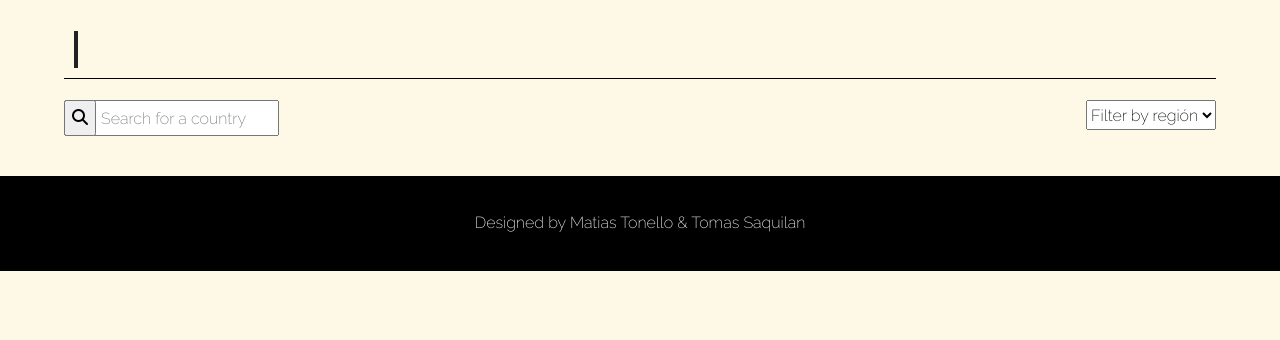
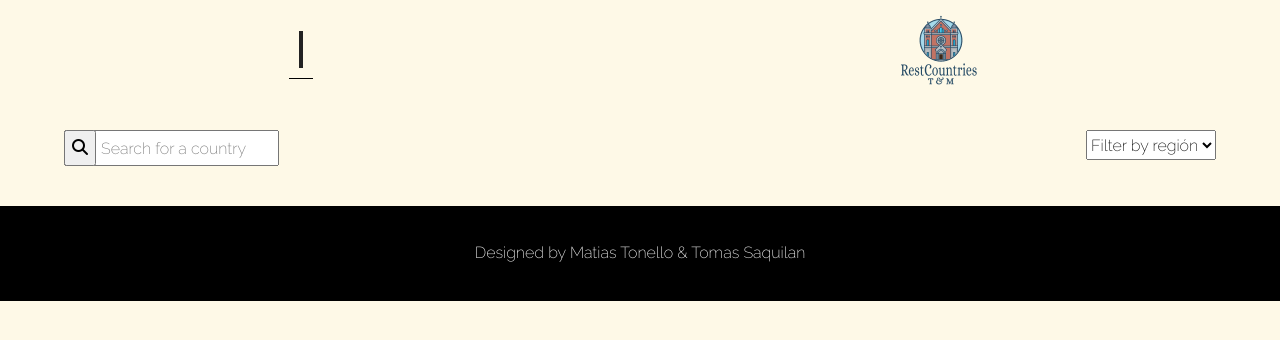
Before and after one commit to MatiasTonello/ApiFlags, a plain HTML site: page index.html in a window 1280 px wide. Drawn offline with Linux system fonts and the light colour scheme; no server answers.

Commit message:
feat/ logo fix/consoles.log

```diff
--- a/css/modules/header.css
+++ b/css/modules/header.css
@@ -1,14 +1,21 @@
 /* Header styles */
 
 header {
-    width: 90%;
   margin: auto;
-
+  position: relative;
+  display: flex;
+  justify-content: space-around;
+  align-items: center;
+  margin-bottom: 30px;
 }
 
 header h1 {
   padding: 10px;
   border-bottom: 1px solid black;
+}
+
+header img {
+  height: 100px;
 }
 
 span {
@@ -17,19 +24,24 @@ span {
   white-space: nowrap;
   border-right: 4px solid;
   width: 19ch;
-    animation: typing 5s infinite steps(19), blink .5s infinite step-end alternate;
+  animation: typing 5s infinite steps(19), blink 0.5s infinite step-end alternate;
   overflow: hidden;
 }
 
-@keyFrames typing {
-
+@keyframes typing {
   from {
-        width: 0
+    width: 0;
   }
 }
 
-@keyFrames blink {
+@keyframes blink {
   50% {
-        border-color: transparent
+    border-color: transparent;
   }
 }
+
+@media only screen and (max-width: 575px) {
+  header img {
+    display: none;
+  }
+}
--- a/index.html
+++ b/index.html
@@ -27,6 +27,7 @@
     <!-- Header -->
     <header>
       <h1><span>Where in the world?</span></h1>
+      <img src="img/logo.png" alt="" />
     </header>
 
     <!-- Article search -->
--- a/js/main.js
+++ b/js/main.js
@@ -2,8 +2,6 @@
 
 import { createFlag, createFlagByContinent } from './createFlag.js'
 import { capitalizeFirstLetter } from './capitalize.js'
-console.log("a ver si funca esto")
-
 
 /* Id's const */
 const btnSearch = document.querySelector('#btnSearch')
@@ -16,7 +14,6 @@ const loadFlags = async () => {
 
     if (response.status === 200) {
       const data = await response.json()
-      console.log(data)
       createFlagByContinent(data)
     }
   } catch (error) {
```
Also changed, not shown: img/logo.png (added). Lines whose indentation alone changed are shown as unchanged.
